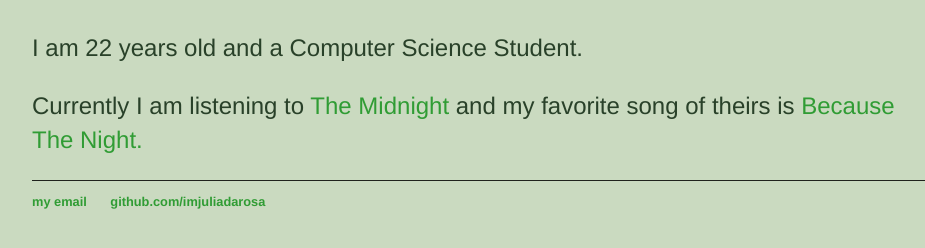
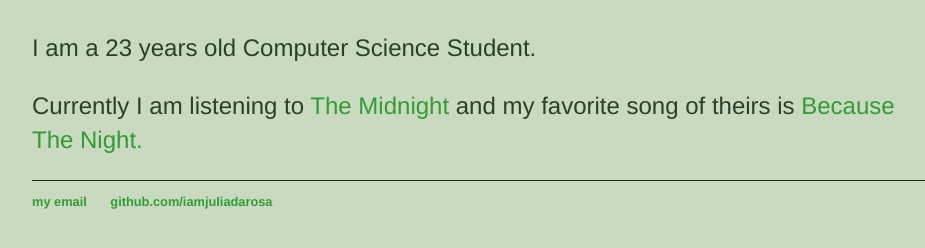
Before and after one commit to iamjuliadarosa/iamjuliadarosa.github.io, a plain HTML site: page about.html in a window 1280 px wide. Shown: the part 166-414 px from the top of the page, without its empty margins (160-1085 px from the left). Drawn offline with Linux system fonts and the light colour scheme.

Commit message:
Update about.html

```diff
--- a/about.html
+++ b/about.html
@@ -15,14 +15,14 @@
 		<div class="container">
     		<div class="blurb">
         		<h1>About Julia da Rosa:</h1>
-				<p>I am 22 years old and a Computer Science Student.</p>
+				<p>I am a 23 years old Computer Science Student.</p>
                 <p>Currently I am listening to <a href="https://open.spotify.com/artist/2NFrAuh8RQdQoS7iYFbckw?si=-dJCyHZuRNmCDbMzWpdNAg">The Midnight</a> and my favorite song of theirs is <a href="https://open.spotify.com/track/32xJ7Ays4uyxMuZFxfH0Zj?si=963f6bb31d924d24">Because The Night.</a></p>
     		</div>
 		</div>
 		<footer>
     		<ul>
         		<li><a href="mailto:julia1705rosa@gmail.com">my email</a></li>
-        		<li><a href="https://github.com/imjuliadarosa">github.com/imjuliadarosa</a></li>
+        		<li><a href="https://github.com/iamjuliadarosa">github.com/iamjuliadarosa</a></li>
 			</ul>
 		</footer>
 	</body>
```
